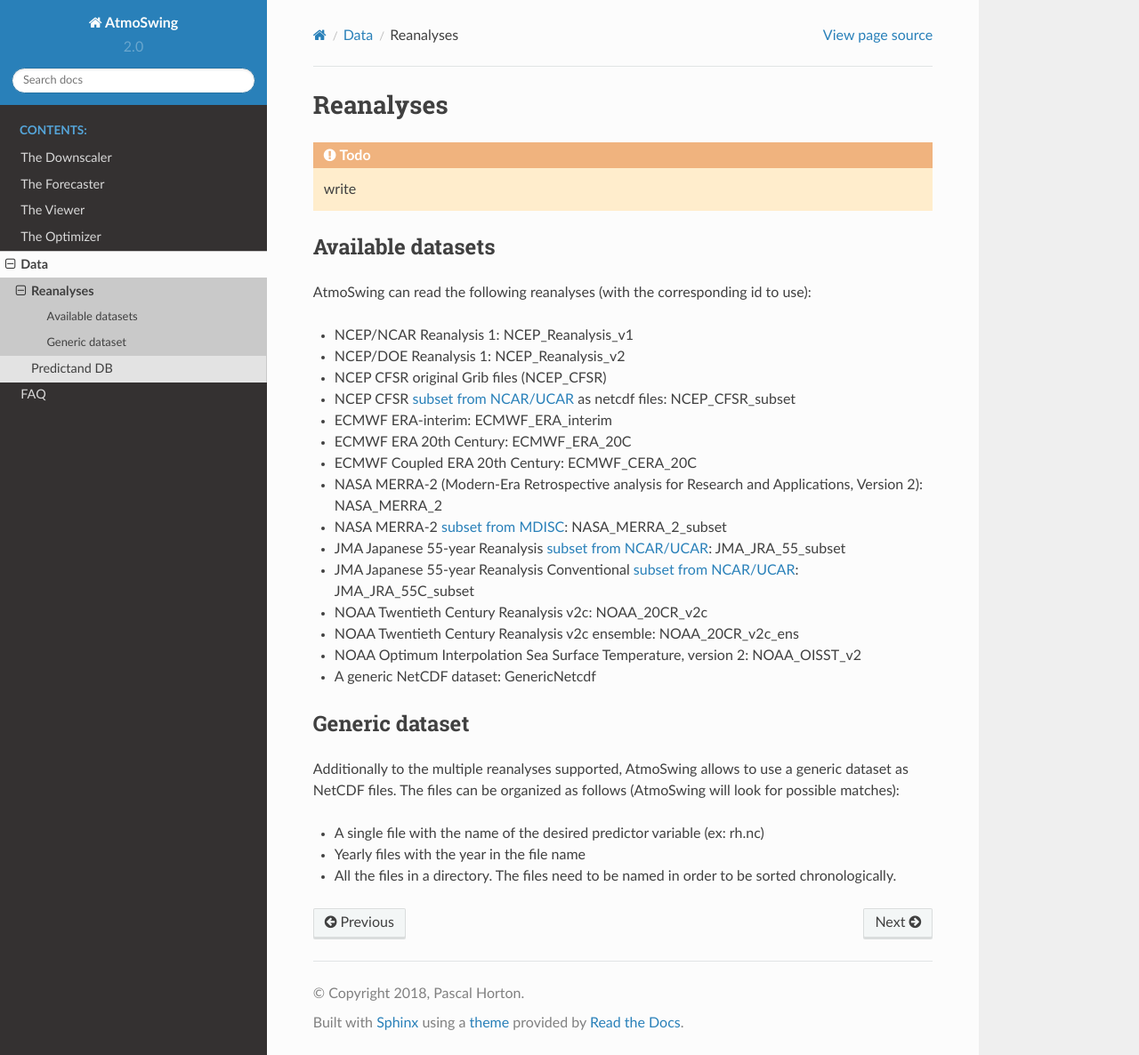
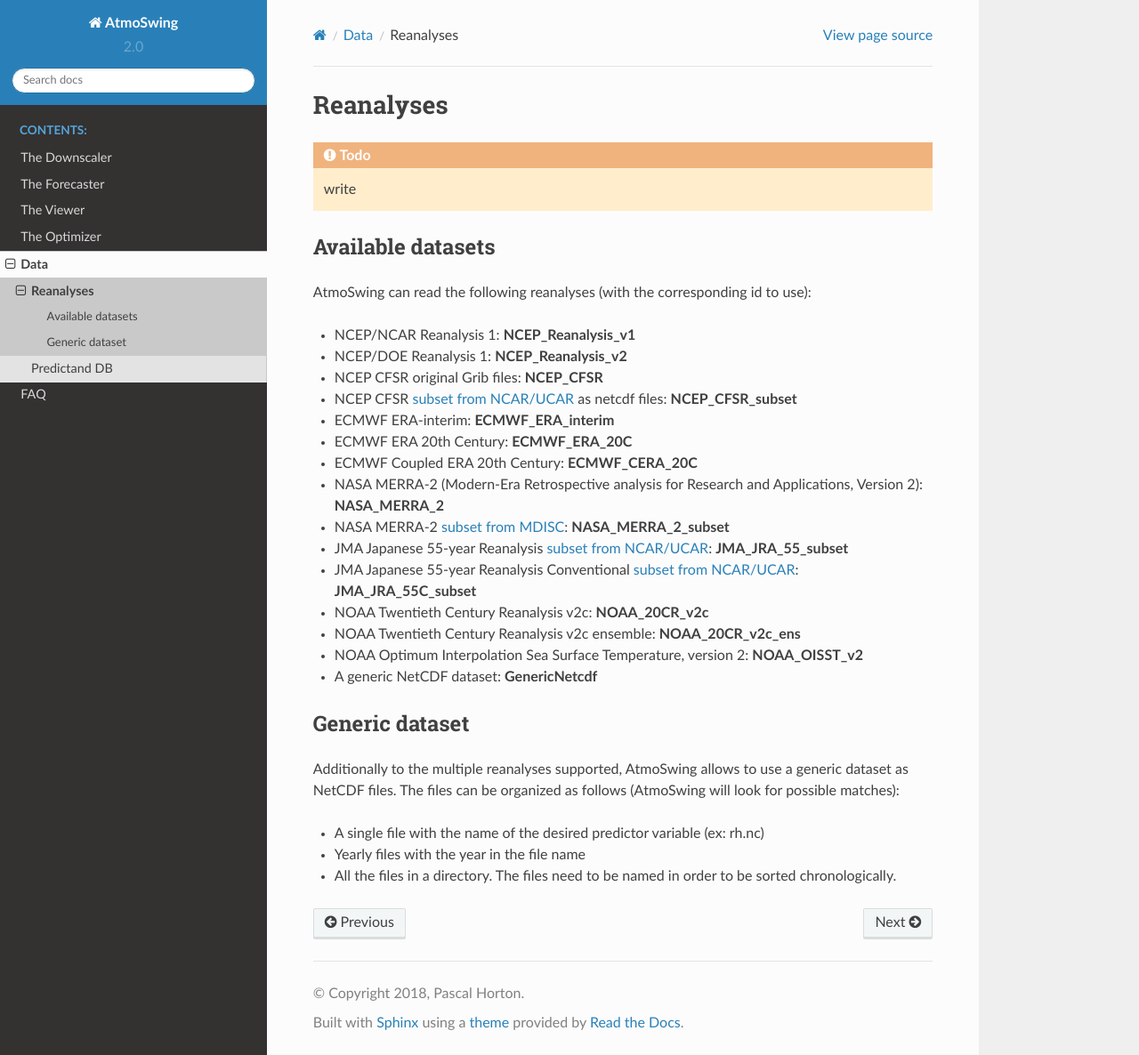
Before and after one commit to atmoswing/atmoswing-user-manual, a Sphinx documentation site: the page built from docs/data/reanalyses.rst, in a window 1280 px wide and 1186 px high. Shown: the whole window at 89% size. Built offline with Sphinx 7.4.7 and the Read the Docs theme 2.0.0, drawn with Linux system fonts in a browser that asks for light colours.

```diff
--- a/docs/data/reanalyses.rst
+++ b/docs/data/reanalyses.rst
@@ -8,21 +8,21 @@ Available datasets
 
 AtmoSwing can read the following reanalyses (with the corresponding id to use):
 
-* NCEP/NCAR Reanalysis 1: NCEP_Reanalysis_v1
-* NCEP/DOE Reanalysis 1: NCEP_Reanalysis_v2
-* NCEP CFSR original Grib files (NCEP_CFSR)
-* NCEP CFSR `subset from NCAR/UCAR <http://rda.ucar.edu/datasets/ds093.0/index.html#!cgi-bin/datasets/getSubset?dsnum=093.0&action=customize&_da=y>`_ as netcdf files: NCEP_CFSR_subset
-* ECMWF ERA-interim: ECMWF_ERA_interim
-* ECMWF ERA 20th Century: ECMWF_ERA_20C
-* ECMWF Coupled ERA 20th Century: ECMWF_CERA_20C
-* NASA MERRA-2 (Modern-Era Retrospective analysis for Research and Applications, Version 2): NASA_MERRA_2
-* NASA MERRA-2 `subset from MDISC <http://disc.sci.gsfc.nasa.gov/daac-bin/FTPSubset2.pl>`_: NASA_MERRA_2_subset
-* JMA Japanese 55-year Reanalysis `subset from NCAR/UCAR <http://rda.ucar.edu/datasets/ds628.0/index.html#!cgi-bin/datasets/getSubset?dsnum=628.0&listAction=customize&_da=y>`_: JMA_JRA_55_subset
-* JMA Japanese 55-year Reanalysis Conventional `subset from NCAR/UCAR <http://rda.ucar.edu/datasets/ds628.2/index.html#!cgi-bin/datasets/getSubset?dsnum=628.2&listAction=customize&_da=y>`_: JMA_JRA_55C_subset
-* NOAA Twentieth Century Reanalysis v2c: NOAA_20CR_v2c
-* NOAA Twentieth Century Reanalysis v2c ensemble: NOAA_20CR_v2c_ens
-* NOAA Optimum Interpolation Sea Surface Temperature, version 2: NOAA_OISST_v2
-* A generic NetCDF dataset: GenericNetcdf
+* NCEP/NCAR Reanalysis 1: **NCEP_Reanalysis_v1**
+* NCEP/DOE Reanalysis 1: **NCEP_Reanalysis_v2**
+* NCEP CFSR original Grib files: **NCEP_CFSR**
+* NCEP CFSR `subset from NCAR/UCAR <http://rda.ucar.edu/datasets/ds093.0/index.html#!cgi-bin/datasets/getSubset?dsnum=093.0&action=customize&_da=y>`_ as netcdf files: **NCEP_CFSR_subset**
+* ECMWF ERA-interim: **ECMWF_ERA_interim**
+* ECMWF ERA 20th Century: **ECMWF_ERA_20C**
+* ECMWF Coupled ERA 20th Century: **ECMWF_CERA_20C**
+* NASA MERRA-2 (Modern-Era Retrospective analysis for Research and Applications, Version 2): **NASA_MERRA_2**
+* NASA MERRA-2 `subset from MDISC <http://disc.sci.gsfc.nasa.gov/daac-bin/FTPSubset2.pl>`_: **NASA_MERRA_2_subset**
+* JMA Japanese 55-year Reanalysis `subset from NCAR/UCAR <http://rda.ucar.edu/datasets/ds628.0/index.html#!cgi-bin/datasets/getSubset?dsnum=628.0&listAction=customize&_da=y>`_: **JMA_JRA_55_subset**
+* JMA Japanese 55-year Reanalysis Conventional `subset from NCAR/UCAR <http://rda.ucar.edu/datasets/ds628.2/index.html#!cgi-bin/datasets/getSubset?dsnum=628.2&listAction=customize&_da=y>`_: **JMA_JRA_55C_subset**
+* NOAA Twentieth Century Reanalysis v2c: **NOAA_20CR_v2c**
+* NOAA Twentieth Century Reanalysis v2c ensemble: **NOAA_20CR_v2c_ens**
+* NOAA Optimum Interpolation Sea Surface Temperature, version 2: **NOAA_OISST_v2**
+* A generic NetCDF dataset: **GenericNetcdf**
 
 Generic dataset
 ---------------
```
